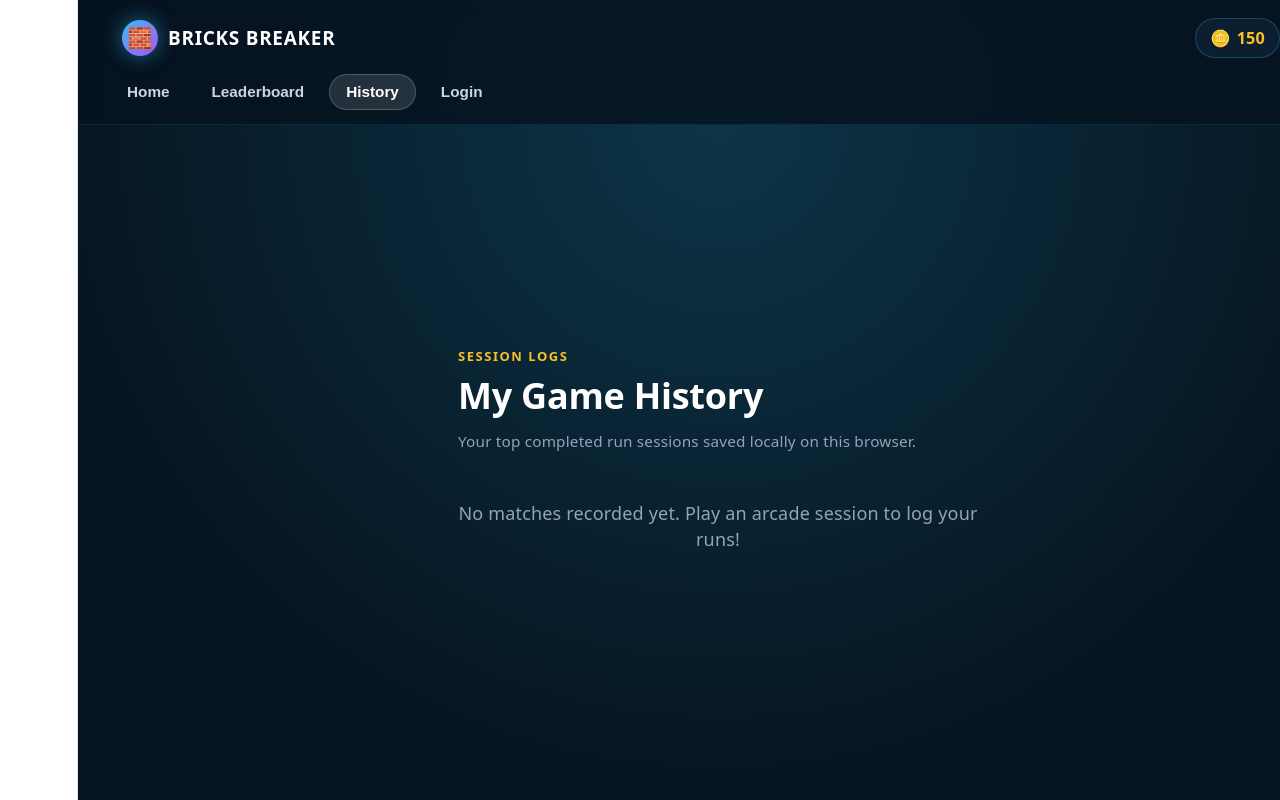
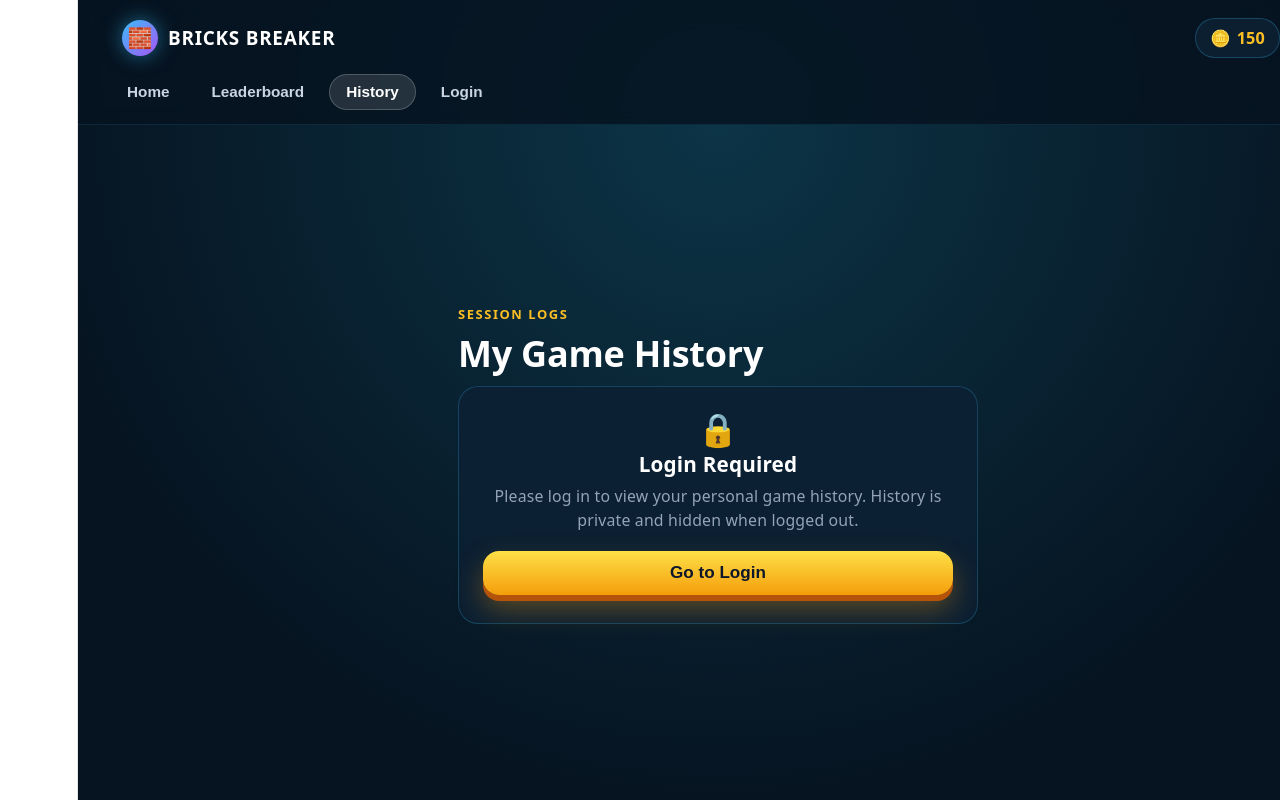
Before and after one commit to kiran28092003/brick-breaker-frontend, a React app: page / in a window 1280 px wide. Both pictures are taken after a click on the button "History". Shown: the top 800 px of the page. Built offline with nearby package versions, Linux system fonts and the light colour scheme; the HTML template or start-up script is replaced by a standard one.

Commit message:
Require login to view game history and scope history per user account

```diff
--- a/src/App.jsx
+++ b/src/App.jsx
@@ -1,6 +1,9 @@
 // frontend/src/App.jsx
 import React, { useState, useEffect, useRef } from 'react';
 import GameCanvas from './components/GameCanvas';
+
+const getHistoryStorageKey = (email) =>
+  email ? `bb_history_${email.trim().toLowerCase()}` : null;
 
 export default function App() {
   const [activeView, setActiveView] = useState('home');
@@ -26,10 +29,25 @@ export default function App() {
   // Leaderboard Filter Tabs: 'Global' | 'Monthly' | 'Weekly' | 'Everyday'
   const [leaderboardTab, setLeaderboardTab] = useState('Global');
 
-  // Game History State
+  // User Auth State
+  const [user, setUser] = useState(() => {
+    const saved = localStorage.getItem('bb_user');
+    return saved ? JSON.parse(saved) : null;
+  });
+
+  // Personal Game History State (Only loaded when logged in; empty when logged out)
   const [gameHistory, setGameHistory] = useState(() => {
-    const saved = localStorage.getItem('bb_history');
-    return saved ? JSON.parse(saved) : [];
+    const savedUser = localStorage.getItem('bb_user');
+    if (!savedUser) return [];
+    try {
+      const parsedUser = JSON.parse(savedUser);
+      const key = getHistoryStorageKey(parsedUser?.email);
+      if (!key) return [];
+      const savedHistory = localStorage.getItem(key);
+      return savedHistory ? JSON.parse(savedHistory) : [];
+    } catch {
+      return [];
+    }
   });
 
   // Global High Scores for Leaderboard
@@ -38,11 +56,6 @@ export default function App() {
     return saved ? JSON.parse(saved) : [];
   });
 
-  // User Auth State
-  const [user, setUser] = useState(() => {
-    const saved = localStorage.getItem('bb_user');
-    return saved ? JSON.parse(saved) : null;
-  });
   const [emailInput, setEmailInput] = useState('');
   const [nameInput, setNameInput] = useState('');
   const [passwordInput, setPasswordInput] = useState('');
@@ -59,11 +72,27 @@ export default function App() {
     return saved !== null ? JSON.parse(saved) : true;
   });
 
+  // Load the logged-in user's private history whenever `user` changes
+  useEffect(() => {
+    const key = getHistoryStorageKey(user?.email);
+    if (!key) {
+      setGameHistory([]);
+      return;
+    }
+    const saved = localStorage.getItem(key);
+    setGameHistory(saved ? JSON.parse(saved) : []);
+  }, [user]);
+
+  // Persist coins & leaderboard; persist history ONLY to the logged-in user's key
   useEffect(() => {
     localStorage.setItem('bb_coins', coins);
-    localStorage.setItem('bb_history', JSON.stringify(gameHistory));
     localStorage.setItem('bb_global_leaderboard', JSON.stringify(globalScores));
-  }, [coins, gameHistory, globalScores]);
+
+    const key = getHistoryStorageKey(user?.email);
+    if (key) {
+      localStorage.setItem(key, JSON.stringify(gameHistory));
+    }
+  }, [coins, gameHistory, globalScores, user]);
 
   const handleToggleSound = () => {
     const newState = !soundEnabled;
@@ -89,7 +118,7 @@ export default function App() {
     setActiveView('play');
   };
 
-  const saveAndPublishScore = (playerName, playerEmail, score, totalRunCoins, maxWave) => {
+  const saveAndPublishScore = (playerName, playerEmail, score, totalRunCoins, maxWave, shouldSaveHistory = true) => {
     const todayStr = new Date().toLocaleDateString();
     const sessionEntry = {
       id: Date.now(),
@@ -101,10 +130,17 @@ export default function App() {
       date: todayStr
     };
 
+    // Only save history when a user is logged in
+    if (shouldSaveHistory && playerEmail) {
+      const userKey = getHistoryStorageKey(playerEmail);
       setGameHistory((prev) => {
-      const updated = [sessionEntry, ...prev];
-      return updated.sort((a, b) => b.score - a.score);
+        const updated = [sessionEntry, ...prev].sort((a, b) => b.score - a.score);
+        if (userKey) {
+          localStorage.setItem(userKey, JSON.stringify(updated));
+        }
+        return updated;
       });
+    }
 
     setGlobalScores((prev) => {
       const updated = [...prev, { name: playerName, score, coins: totalRunCoins, waves: maxWave, date: todayStr }];
@@ -122,7 +158,7 @@ export default function App() {
     setCoins((c) => c + endRunCoins);
 
     if (user) {
-      saveAndPublishScore(user.name, user.email, score, totalRunCoins, currentWave);
+      saveAndPublishScore(user.name, user.email, score, totalRunCoins, currentWave, true);
       setScoreSubmitted(true);
     }
 
@@ -142,7 +178,7 @@ export default function App() {
     setUser(userData);
     localStorage.setItem('bb_user', JSON.stringify(userData));
 
-    saveAndPublishScore(playerName, playerEmail, finalScore, totalRunCoins, currentWave);
+    saveAndPublishScore(playerName, playerEmail, finalScore, totalRunCoins, currentWave, true);
     setScoreSubmitted(true);
   };
 
@@ -154,7 +190,6 @@ export default function App() {
     setCoins((c) => c + waveCoins);
     setWavesClearedCount((c) => c + 1);
 
-    // Explicitly calculate next sequential wave target
     const upcoming = currentWave + 1;
     setNextWaveTarget(upcoming);
     setCurrentWave(upcoming);
@@ -193,6 +228,7 @@ export default function App() {
 
   const handleLogout = () => {
     setUser(null);
+    setGameHistory([]);
     localStorage.removeItem('bb_user');
   };
 
@@ -299,7 +335,6 @@ export default function App() {
                 <div style={speechBubbleOverlayStyle}>
                   Clear all bricks to advance to the next wave!
                 </div>
-                {/* Upgraded Dynamic Mascot Orb */}
                 <div className="dynamic-mascot" style={mascotOrbDynamicStyle} onClick={handleStartGame} title="Click to Play!">
                   <div style={mascotEyesContainerStyle}>
                     <div className="mascot-eye" style={mascotEyeEnhancedStyle}/>
@@ -365,13 +400,31 @@ export default function App() {
           </section>
         )}
 
-        {/* VIEW 3: HISTORY */}
+        {/* VIEW 3: HISTORY (Protected behind Login) */}
         {activeView === 'history' && (
           <section style={cardViewContainerStyle}>
             <div style={sectionEyebrowStyle}>SESSION LOGS</div>
             <h2 style={sectionHeadingStyle}>My Game History</h2>
+
+            {!user ? (
+              <div style={lockedHistoryBoxStyle} className="bb-card-hover">
+                <div style={{ fontSize: '1.8rem', marginBottom: '10px' }}>🔒</div>
+                <h3 style={{ margin: '0 0 8px 0', color: '#ffffff', fontSize: '1.15rem' }}>Login Required</h3>
+                <p style={{ color: '#94a3b8', fontSize: '0.88rem', margin: '0 0 18px 0', lineHeight: '1.5' }}>
+                  Please log in to view your personal game history. History is private and hidden when logged out.
+                </p>
+                <button
+                  className="bb-tactile-btn"
+                  onClick={() => setActiveView('login')}
+                  style={{ ...gold3DButtonStyle, width: '100%', padding: '12px 18px', fontSize: '0.95rem' }}
+                >
+                  Go to Login
+                </button>
+              </div>
+            ) : (
+              <>
                 <p style={{ color: '#94a3b8', fontSize: '0.85rem', marginBottom: '16px' }}>
-              Your top completed run sessions saved locally on this browser.
+                  Showing private run history for <strong style={{ color: '#38bdf8' }}>{user.name}</strong>.
                 </p>
                 {gameHistory.length === 0 ? (
                   <div style={{ padding: '30px 0', color: '#94a3b8', textAlign: 'center', width: '100%' }}>
@@ -382,7 +435,7 @@ export default function App() {
                     {gameHistory.map((h, idx) => (
                       <div key={h.id || idx} style={historyItemStyle} className="bb-card-hover">
                         <div>
-                      <strong style={{ color: '#38bdf8' }}>{h.playerName || 'Player'} (Max Wave {h.maxWave || 1})</strong>
+                          <strong style={{ color: '#38bdf8' }}>{h.playerName || user.name} (Max Wave {h.maxWave || 1})</strong>
                           <div style={{ fontSize: '0.75rem', color: '#94a3b8' }}>{h.date || 'Today'}</div>
                         </div>
                         <div style={{ textAlign: 'right' }}>
@@ -392,6 +445,8 @@ export default function App() {
                       </div>
                     ))}
                   </div>
+                )}
+              </>
             )}
           </section>
         )}
@@ -573,6 +628,7 @@ const leaderboardTabBtnStyle = { flex: 1, padding: '10px', borderRadius: '12px',
 const leaderboardGridFullStyle = { display: 'flex', flexDirection: 'column', gap: '10px', width: '100%', maxHeight: '420px', overflowY: 'auto' };
 const leaderboardRowStyle = { background: 'rgba(13, 33, 51, 0.9)', border: '1px solid rgba(56, 189, 248, 0.25)', borderRadius: '16px', padding: '14px 20px', display: 'flex', justifyContent: 'space-between', alignItems: 'center', width: '100%', boxSizing: 'border-box' };
 
+const lockedHistoryBoxStyle = { width: '100%', background: 'rgba(13, 33, 51, 0.9)', border: '1px solid rgba(56, 189, 248, 0.22)', borderRadius: '20px', padding: '28px 24px', textAlign: 'center', boxSizing: 'border-box' };
 const historyItemStyle = { display: 'flex', justifyContent: 'space-between', alignItems: 'center', background: 'rgba(13,33,51,0.85)', border: '1px solid rgba(56,189,248,0.15)', padding: '14px 18px', borderRadius: '14px', fontSize: '0.9rem', width: '100%', boxSizing: 'border-box' };
 
 const loginCardStyle = { width: '100%', maxWidth: '420px', background: 'rgba(13, 33, 51, 0.9)', border: '1px solid rgba(56, 189, 248, 0.22)', borderRadius: '24px', padding: '32px 26px', boxSizing: 'border-box' };
```
Lines whose indentation alone changed are shown as unchanged.
